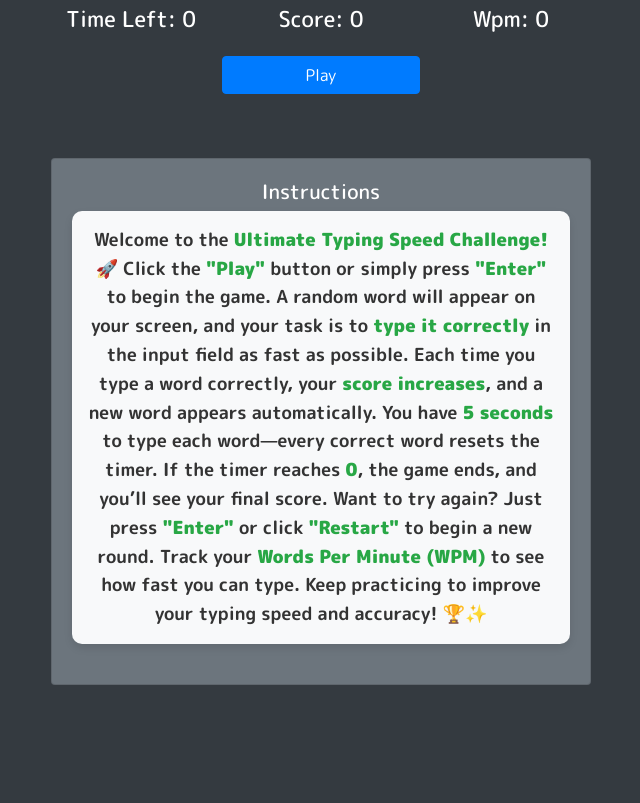
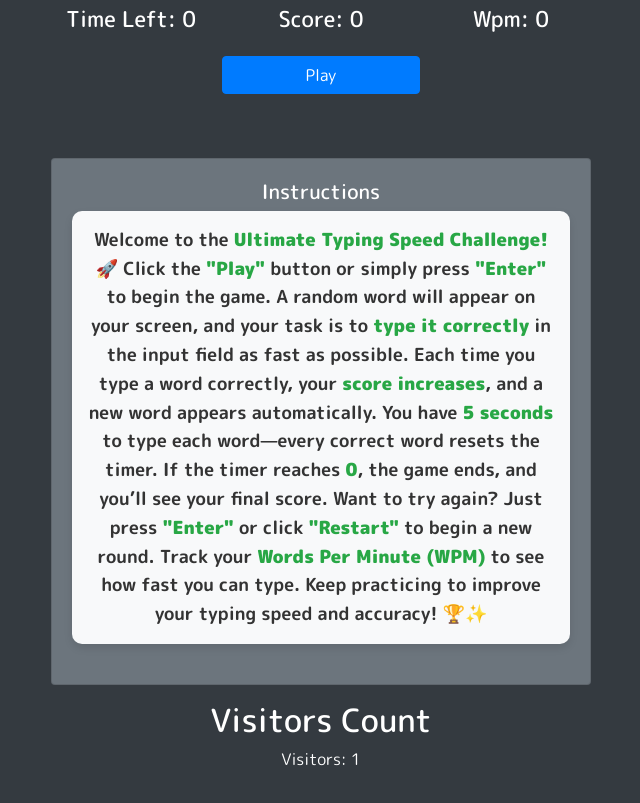
Before and after one commit to Gauravvgithub/WordBlitz, a plain HTML site: page index.html in a window 1280 px wide. Shown: the part 431-1234 px from the top of the page, without its empty margins (319-959 px from the left). Before the commit the page ends 1116 px from the top, so only its background shows below. Drawn offline with nearby package versions, Linux system fonts and the light colour scheme.

Commit message:
visitors count added

```diff
--- a/index.html
+++ b/index.html
@@ -86,6 +86,11 @@
       </div>
     </div>
   </div>
+  <!-- Visitors Count -->
+  <div class="container text-center p-3">
+    <h2>Visitors Count</h2>
+    <p id="counter">Loading...</p>
+  </div>
   <script src="main.js"></script>
 </body>
 
--- a/main.js
+++ b/main.js
@@ -471,3 +471,13 @@ function resetGame() {
     clearInterval(interval);
     interval = setInterval(countDown, 1000);
 }
+
+// Visitor Count
+let visitorsCount = localStorage.getItem('page_view');
+if (visitorsCount === null) {
+    visitorsCount = 1;
+} else {
+    visitorsCount = parseInt(visitorsCount) + 1;
+}
+localStorage.setItem('page_view', visitorsCount);
+document.getElementById('counter').textContent = `Visitors: ${visitorsCount}`;
```
